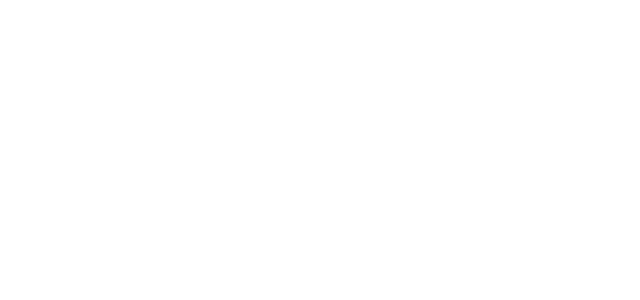
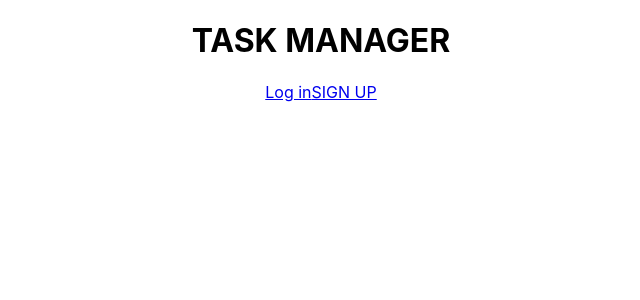
Before and after one commit to venus714/task-manager-frontend, a React (Create React App) app in the folder task-frontend/: page / in a window 1280 px wide. Before the commit this address had no page. Shown: the top 300 px of the page, without its empty margins (319-959 px from the left). Built offline with nearby package versions, Linux system fonts and the light colour scheme.

Commit message:
added homepage,tasks.js and navbar

```diff
--- a/task-frontend/src/App.js
+++ b/task-frontend/src/App.js
@@ -3,14 +3,23 @@ import {Routes,Route} from 'react-router-dom';
 import Login from "./components/Login"
 import Signup from "./components/Signup"
 import React from 'react';
+import Navbar from './components/Navbar';
+import Homepage from './components/Homepage';
+import Task from './components/Tasks';
 
 function App() {
   return (
     <div className='App'>
       <Routes>
+        <Route exact path='/' element={<Homepage/>} />
         <Route exact path='/login' element={<Login />} />
         <Route exact path='/signup' element={<Signup />} />
+        <Route exact path="/navbar" element={<Navbar/>}/>
+        <Route exact path='/homepage' element={<Homepage/>}/>
+        <Route exact path='/task' element={<Task/>} />
+
       </Routes>
+
 
     </div>
   );
--- /dev/null
+++ b/task-frontend/src/components/Homepage.js
@@ -0,0 +1,20 @@
+import React from "react";
+import { NavLink } from "react-router-dom";
+
+function Homepage (){
+    return(
+        <div>
+            <h1>
+            TASK MANAGER
+            </h1>
+            <NavLink className="home" to="/Login">
+            Log in
+            </NavLink>
+            <NavLink className="home" to="/Signup">
+                SIGN UP
+            </NavLink>
+
+        </div>
+    )
+}
+export default Homepage;
--- /dev/null
+++ b/task-frontend/src/components/Navbar.js
@@ -0,0 +1,14 @@
+import React from 'react'
+import { Link } from 'react-router-dom'
+
+const Navbar = () => {
+  return (
+    <div>
+    <nav className="navbar">
+        <Link className='text-light nav-link' to="signup" id="loginnnn" >{"Signup"}</Link>
+        <Link className='text-light nav-link' to="login" id="loginnnn" >{"Login"}</Link>
+    </nav>
+    </div>
+  )
+}
+export default Navbar
--- /dev/null
+++ b/task-frontend/src/components/Tasks.js
@@ -0,0 +1,11 @@
+import React from "react";
+
+const Task = () => {
+    return(
+        <form>
+           <input type = "text"   placeholder="Enter a todo..." className="Task-input"/>
+           <button className="button-add" type="submit">ADD</button>
+        </form>
+    )
+}
+export default Task
```
